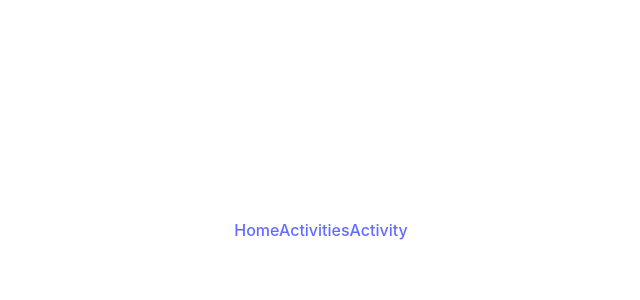
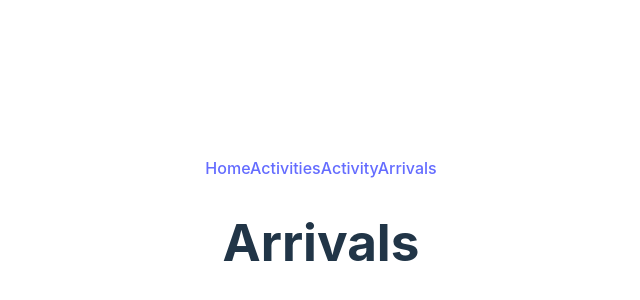
Before and after one commit to mjchin1/WanderApp--In-Progress, a React (Vite) app in the folder client/: page /arrivals in a window 1280 px wide. Shown: the part 170-470 px from the top of the page, without its empty margins (319-959 px from the left). Built offline with nearby package versions, Linux system fonts and the light colour scheme; no server answers.

Commit message:
fixed destructuring issue in helper functions, added arrivals navigation link, imported arrivals to app file

```diff
--- a/client/src/App.jsx
+++ b/client/src/App.jsx
@@ -4,6 +4,7 @@ import TripsPage from './components/TripsPage'
 import Navigations from './components/Navigations'
 import ActivitiesPage from './components/ActivitiesPage'
 import SingleActivity from './components/SingleActivity'
+import ArrivalsPage from './components/ArrivalsPage'
 import './App.css'
 
 function App() {
@@ -16,6 +17,7 @@ function App() {
     <Route path='/' element={<TripsPage/>} />
     <Route path='/activities' element={<ActivitiesPage/>} />
     <Route path='/activity' element={<SingleActivity/>} />
+    <Route path='/arrivals' element={<ArrivalsPage/>} />
     </Routes>
     </>
   )
--- a/client/src/components/ArrivalsPage.jsx
+++ b/client/src/components/ArrivalsPage.jsx
@@ -28,7 +28,7 @@ function ArrivalsPage() {
 
   return (
     <>
-      <h1>Activity Ideas</h1>
+      <h1>Arrivals</h1>
 
 
       <div className="arrivalContainer">
--- a/client/src/components/Navigations.jsx
+++ b/client/src/components/Navigations.jsx
@@ -6,6 +6,7 @@ export default function Navigations() {
             <Link to = '/'>Home</Link>
             <Link to = '/activities'>Activities</Link>
             <Link to = '/activity'>Activity</Link>
+            <Link to = '/arrivals'>Arrivals</Link>
         </nav>
     );
 };
```
Also changed, not shown: 1 other file (tests, documents, lock files or other folders).
